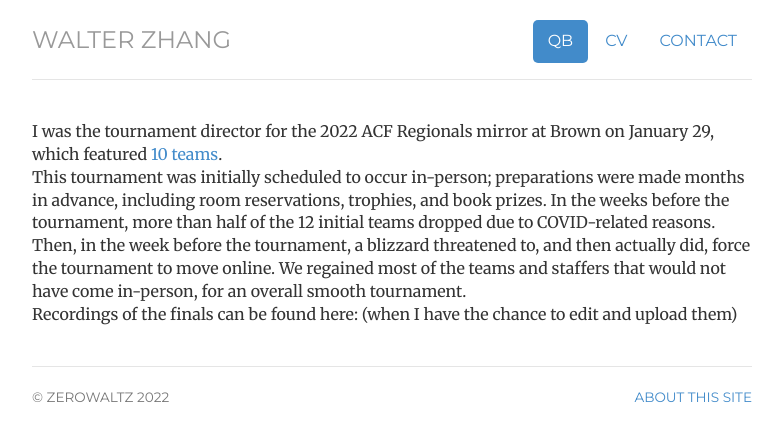
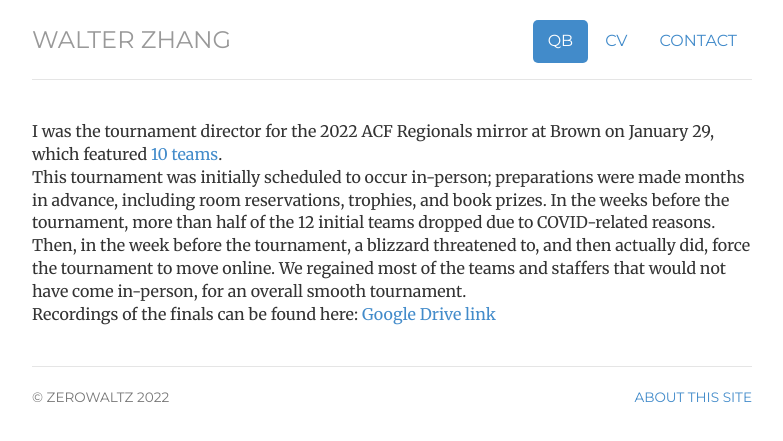
Before and after one commit to Zerowaltz/Zerowaltz.github.io, a Jekyll site: the page built from qb/regs22/index.html, in a window 1280 px wide. Shown: the top 441 px of the page, without its empty margins (248-1031 px from the left). Built offline with Jekyll 4.4.1, drawn with Linux system fonts in a browser that asks for light colours.

Commit message:
Update index.html

```diff
--- a/qb/regs22/index.html
+++ b/qb/regs22/index.html
@@ -16,7 +16,7 @@ contact: passive
 	<br> Then, in the week before the tournament, a blizzard threatened to, and then actually did, force the tournament to move online. We regained most of the teams and staffers that would not have come in-person, for an overall smooth tournament.
 
 	<br>Recordings of the finals can be found here:
-	(when I have the chance to edit and upload them)
+	<a href="https://drive.google.com/drive/u/0/folders/19VjhzebB4Q34bYRDAgFyoRYcvVwe7QSi">Google Drive link</a>
 	</div>
 </div>
 <!-- </div> -->
```
